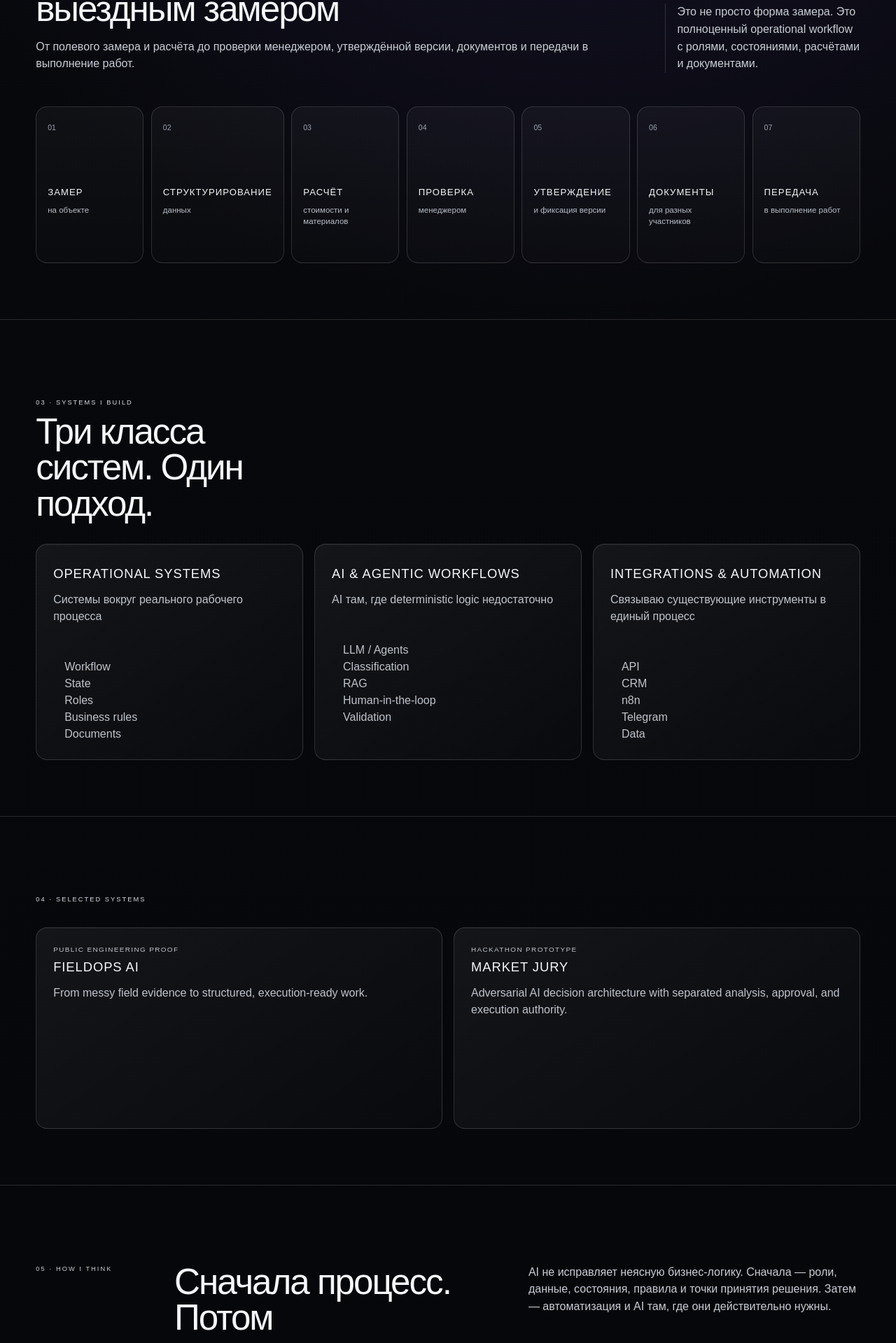
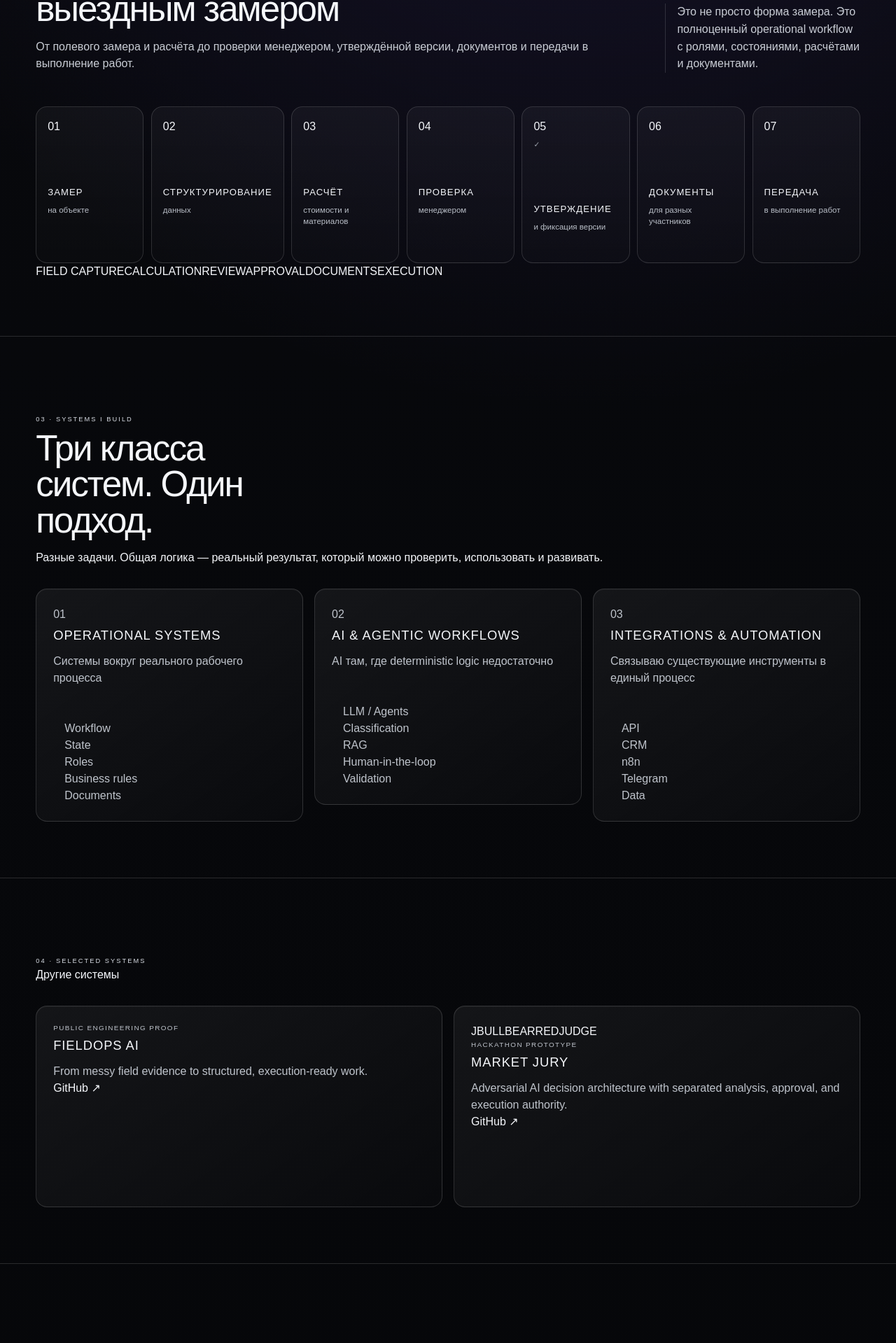
Before and after one commit to butomaya12-wq/maya-ai-systems-website-v2, a Next.js app: page / in a window 1280 px wide. Shown: the part 1090-3009 px from the top of the page at 70% size. Built offline with nearby package versions, Linux system fonts and the light colour scheme.

Commit message:
Build cinematic visual pass across case, systems, projects, and approach

```diff
--- a/src/views/home.tsx
+++ b/src/views/home.tsx
@@ -1,6 +1,13 @@
 import Link from "next/link";
 import { HeroSystemScene } from "@/components/hero/HeroSystemScene";
+import { Reveal } from "@/components/motion/Reveal";
+import { ProjectVisual, SystemClassVisual, WorkflowStageVisual } from "@/components/visual/VisualBlocks";
 import { siteContent } from "@/data/site-content";
+
+const projectLinks = [
+  "https://github.com/butomaya12-wq/fieldops-ai--release-1",
+  "https://github.com/butomaya12-wq/ai-investment-council",
+] as const;
 
 export function HomeView() {
   return (
@@ -15,7 +22,8 @@ export function HomeView() {
 
       <HeroSystemScene />
 
-      <section id="work" className="case section-shell">
+      <section id="work" className="case case-cinematic section-shell">
+        <Reveal>
           <p className="section-index">02 · REAL SYSTEM / REAL WORK</p>
           <div className="case-head">
             <div>
@@ -25,64 +33,136 @@ export function HomeView() {
             </div>
             <aside>{siteContent.commercialCase.note}</aside>
           </div>
-        <div className="stage-grid">
-          {siteContent.commercialCase.stages.map(([n, title, text]) => (
-            <article key={n}>
-              <span>{n}</span><h3>{title}</h3><p>{text}</p>
+        </Reveal>
+
+        <div className="workflow-track" aria-hidden="true"><span /></div>
+        <div className="stage-grid stage-grid-cinematic">
+          {siteContent.commercialCase.stages.map(([n, title, text], index) => (
+            <Reveal key={n} delay={index * 45}>
+              <article className="workflow-card">
+                <div className="workflow-number">{n}</div>
+                <WorkflowStageVisual index={index} />
+                <h3>{title}</h3>
+                <p>{text}</p>
               </article>
+            </Reveal>
+          ))}
+        </div>
+
+        <Reveal className="case-proof-bar">
+          <span>FIELD CAPTURE</span><i />
+          <span>CALCULATION</span><i />
+          <span>REVIEW</span><i />
+          <span>APPROVAL</span><i />
+          <span>DOCUMENTS</span><i />
+          <span>EXECUTION</span>
+        </Reveal>
+      </section>
+
+      <section id="approach" className="systems systems-cinematic section-shell">
+        <Reveal className="section-heading-row">
+          <div>
+            <p className="section-index">03 · SYSTEMS I BUILD</p>
+            <h2>Три класса систем. Один подход.</h2>
+          </div>
+          <p className="section-side-note">Разные задачи. Общая логика — реальный результат, который можно проверить, использовать и развивать.</p>
+        </Reveal>
+
+        <div className="card-grid system-class-grid">
+          {siteContent.systemClasses.map((item, index) => (
+            <Reveal key={item.title} delay={index * 70}>
+              <article className="glass-card system-class-card">
+                <SystemClassVisual index={index} />
+                <div className="system-class-copy">
+                  <p className="card-index">0{index + 1}</p>
+                  <h3>{item.title}</h3>
+                  <p>{item.body}</p>
+                  <ul>{item.items.map((i) => <li key={i}>{i}</li>)}</ul>
+                </div>
+              </article>
+            </Reveal>
           ))}
         </div>
       </section>
 
-      <section id="approach" className="systems section-shell">
-        <p className="section-index">03 · SYSTEMS I BUILD</p>
-        <h2>Три класса систем. Один подход.</h2>
-        <div className="card-grid">
-          {siteContent.systemClasses.map((item) => (
-            <article className="glass-card" key={item.title}>
-              <h3>{item.title}</h3><p>{item.body}</p>
-              <ul>{item.items.map((i) => <li key={i}>{i}</li>)}</ul>
+      <section className="selected selected-cinematic section-shell">
+        <Reveal className="selected-heading">
+          <p className="section-index">04 · SELECTED SYSTEMS</p>
+          <h2>Другие системы</h2>
+        </Reveal>
+        <div className="selected-grid project-grid">
+          {siteContent.selectedSystems.map((item, index) => (
+            <Reveal key={item.title} delay={index * 90}>
+              <article className="glass-card project-card">
+                <ProjectVisual kind={index === 0 ? "fieldops" : "market-jury"} />
+                <div className="project-card-copy">
+                  <p className="meta">{item.meta}</p>
+                  <h3>{item.title}</h3>
+                  <p>{item.description}</p>
+                  <Link className="project-link" href={projectLinks[index]} target="_blank" rel="noreferrer">GitHub <span aria-hidden="true">↗</span></Link>
+                </div>
               </article>
+            </Reveal>
           ))}
         </div>
       </section>
 
-      <section className="selected section-shell">
-        <p className="section-index">04 · SELECTED SYSTEMS</p>
-        <div className="selected-grid">
-          {siteContent.selectedSystems.map((item) => (
-            <article className="glass-card" key={item.title}>
-              <p className="meta">{item.meta}</p><h3>{item.title}</h3><p>{item.description}</p>
-            </article>
-          ))}
-        </div>
-      </section>
-
-      <section className="thinking section-shell">
+      <section className="thinking thinking-cinematic section-shell">
+        <Reveal className="thinking-copy">
           <p className="section-index">05 · HOW I THINK</p>
           <h2>Сначала процесс. Потом автоматизация.</h2>
           <p>AI не исправляет неясную бизнес-логику. Сначала — роли, данные, состояния, правила и точки принятия решения. Затем — автоматизация и AI там, где они действительно нужны.</p>
+        </Reveal>
+        <Reveal className="thinking-diagram" delay={110}>
+          <div className="decision-path" aria-hidden="true">
+            <span className="decision-node">EVENT</span>
+            <i />
+            <span className="decision-node">STATE</span>
+            <i />
+            <span className="decision-node">RULE</span>
+            <i />
+            <span className="decision-node decision-node-accent">AI?</span>
+            <i />
+            <span className="decision-node">EVIDENCE</span>
+          </div>
+          <p>AI появляется только там, где deterministic logic уже недостаточно.</p>
+        </Reveal>
       </section>
 
-      <section className="principles section-shell">
+      <section className="principles principles-cinematic section-shell">
+        <Reveal>
           <p className="section-index">06 · PRINCIPLES</p>
-        <div className="principle-row">{siteContent.principles.map((p) => <span key={p}>{p}</span>)}</div>
+          <div className="principle-row">
+            {siteContent.principles.map((p, index) => (
+              <span key={p}><i className={`principle-mark principle-mark-${index + 1}`} aria-hidden="true" />{p}</span>
+            ))}
+          </div>
+        </Reveal>
       </section>
 
-      <section id="notes" className="notes section-shell">
+      <section id="notes" className="notes notes-cinematic section-shell">
+        <Reveal className="compact-editorial">
           <p className="section-index">07 · NOTES</p>
           <h2>Engineering notes coming next.</h2>
+          <div className="editorial-line"><span>PROCESS DESIGN</span><span>HUMAN-IN-THE-LOOP</span><span>FIELD-TO-EXECUTION</span></div>
+        </Reveal>
       </section>
 
-      <section id="about" className="about section-shell">
+      <section id="about" className="about about-cinematic section-shell">
+        <Reveal className="compact-editorial about-grid">
           <p className="section-index">08 · ABOUT</p>
           <h2>I build systems that should still make sense after the demo.</h2>
+          <p className="about-note">Applied AI · Operational workflows · Agentic systems · Integrations · Evidence-driven engineering</p>
+        </Reveal>
       </section>
 
-      <section id="contact" className="contact section-shell">
+      <section id="contact" className="contact contact-cinematic section-shell">
+        <Reveal>
           <p className="section-index">09 · CONTACT</p>
           <h2>Есть сложный процесс, который должен стать системой?</h2>
-        <Link className="solid-button" href="https://t.me/systemsmaya">Написать в Telegram</Link>
+          <p className="contact-note">Selected project / subcontract / technical collaboration</p>
+          <Link className="solid-button" href="https://t.me/systemsmaya">Написать в Telegram <span aria-hidden="true">→</span></Link>
+        </Reveal>
       </section>
     </main>
   );
```
Lines whose indentation alone changed are shown as unchanged.
